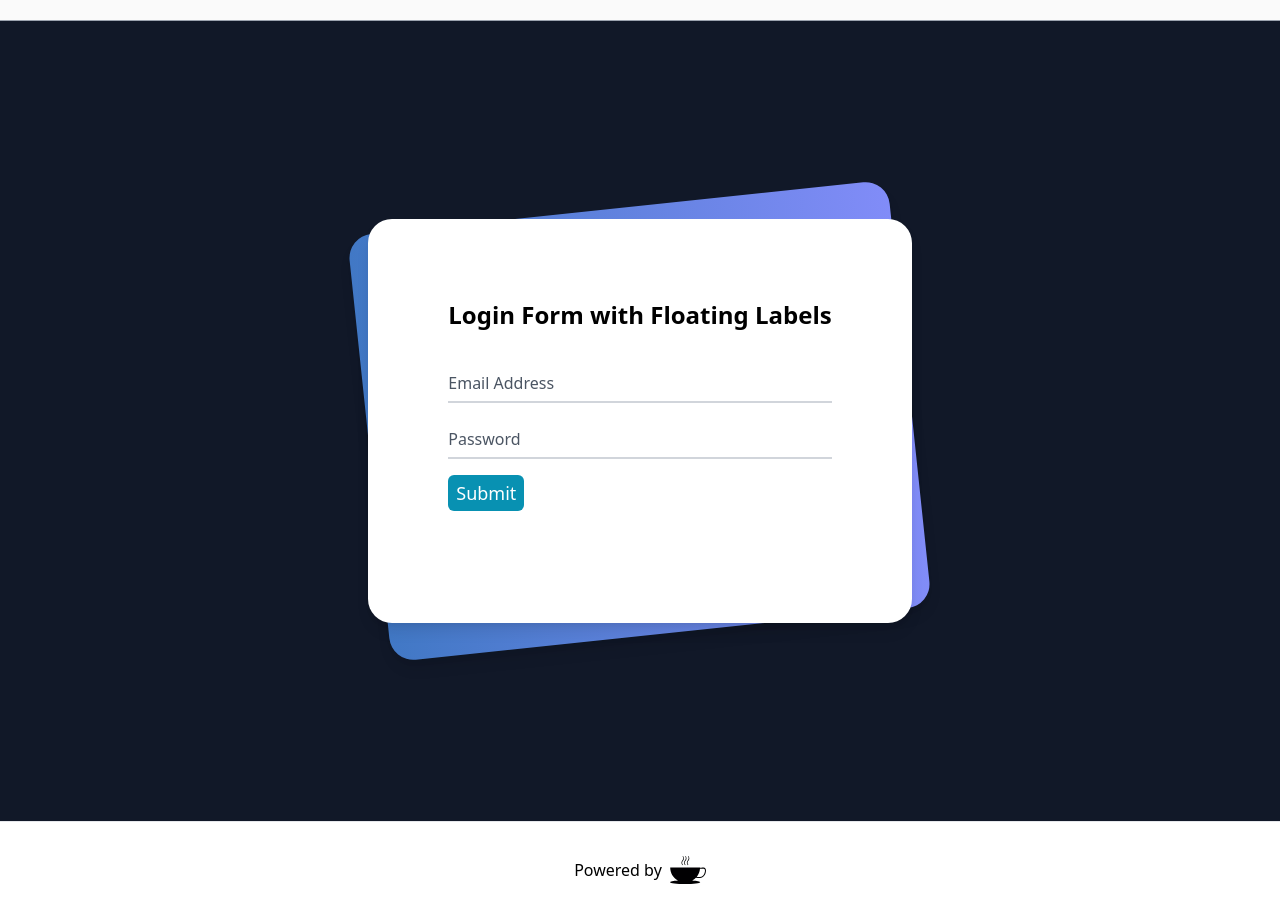
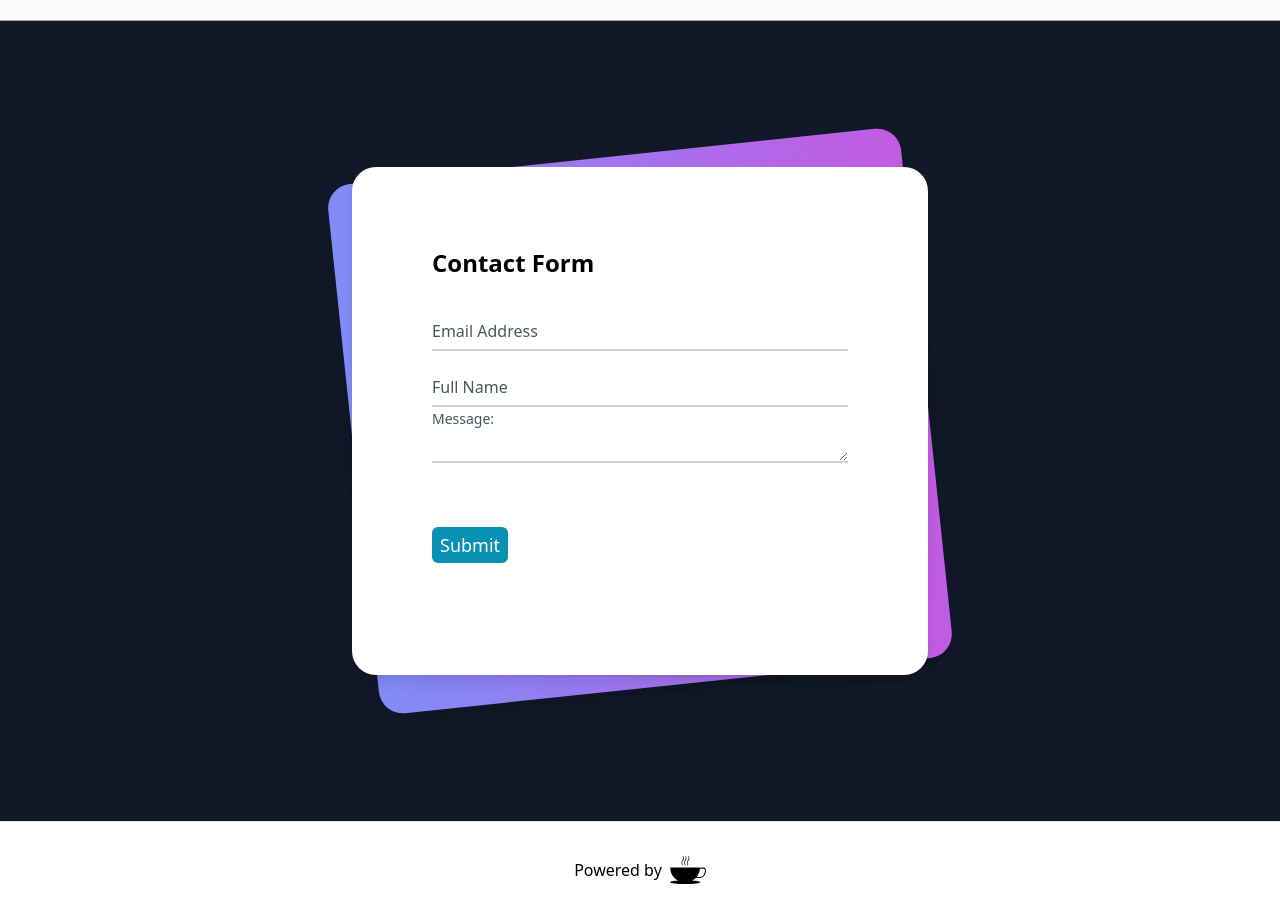
Before and after one commit to coscoaj1/myportfolio, a Next.js app: page / in a window 1280 px wide. Shown: the part 1760-2677 px from the top of the page. Built offline with nearby package versions, Linux system fonts and the light colour scheme.

Commit message:
contact form

```diff
--- a/components/Contact.js
+++ b/components/Contact.js
@@ -1,16 +1,14 @@
-import React from 'react';
+import React from "react";
 
 function Contact() {
   return (
     <div class="min-h-screen bg-[#111828] py-6 flex flex-col justify-center sm:py-12">
       <div class="relative py-3 sm:max-w-xl sm:mx-auto">
-				<div class="absolute inset-0 bg-gradient-to-r from-[#4178c5] to-[#818cf8] shadow-lg transform -skew-y-6 sm:skew-y-0 sm:-rotate-6 sm:rounded-3xl"></div>
-				<div class="relative px-4 py-10 bg-white shadow-lg sm:rounded-3xl sm:p-20">
+        <div class="absolute inset-0 bg-gradient-to-r from-[#818cf8] to-[#c25be2] shadow-lg transform -skew-y-6 sm:skew-y-0 sm:-rotate-6 sm:rounded-3xl"></div>
+        <div class="relative px-4 py-6 bg-white shadow-lg sm:rounded-3xl sm:p-20">
           <div class="max-w-md mx-auto">
             <div>
-							<h1 class="text-2xl font-semibold">
-								Login Form with Floating Labels
-							</h1>
+              <h1 class="text-2xl font-semibold">Contact Form</h1>
             </div>
             <div class="divide-y divide-gray-200">
               <div class="py-8 text-base leading-6 space-y-4 text-gray-700 sm:text-lg sm:leading-7">
@@ -33,21 +31,39 @@ function Contact() {
                 <div class="relative">
                   <input
                     autocomplete="off"
-										id="password"
-										name="password"
-										type="password"
+                    id="name"
+                    name="name"
+                    type="name"
                     class="peer placeholder-transparent h-10 w-full border-b-2 border-gray-300 text-gray-900 focus:outline-none focus:borer-rose-600"
-										placeholder="Password"
+                    placeholder="Name"
                   />
                   <label
-										for="password"
+                    for="name"
                     class="absolute left-0 -top-3.5 text-gray-600 text-sm peer-placeholder-shown:text-base peer-placeholder-shown:text-gray-440 peer-placeholder-shown:top-2 transition-all peer-focus:-top-3.5 peer-focus:text-gray-600 peer-focus:text-sm"
                   >
-										Password
+                    Full Name
+                  </label>
+                </div>
+                <div class="relative h-20">
+                  <textarea
+                    className="h-20 mt-3 border"
+                    autocomplete="off"
+                    cols="40"
+                    rows="3"
+                    id="message"
+                    name="message"
+                    type="message"
+                    class="peer placeholder-transparent h-10 w-full border-b-2 border-gray-300 text-gray-900 focus:outline-none focus:borer-rose-600"
+                  ></textarea>
+                  <label
+                    for="message"
+                    class="absolute left-0 -top-3.5 text-gray-600 text-sm peer-placeholder-shown:text-base peer-placeholder-shown:text-gray-440 peer-placeholder-shown:top-2 transition-all peer-focus:-top-3.5 peer-focus:text-gray-600 peer-focus:text-sm"
+                  >
+                    Message:
                   </label>
                 </div>
                 <div class="relative">
-									<button class="bg-[#0891b2] text-white rounded-md px-2 py-1">
+                  <button class="bg-[#0891b2] text-white rounded-md px-2 py-1 mt-2">
                     Submit
                   </button>
                 </div>
--- a/components/Hero.js
+++ b/components/Hero.js
@@ -22,7 +22,7 @@ function Hero() {
           </div>
         </section>
         <div className="absolute bottom-0 right-5">
-          <div className="font-medium sm:text-7xl text-3xl text-[#0891b2]">
+          <div className="font-medium sm:text-6xl md:text-7xl text-3xl text-[#0891b2]">
             {"</>"}
           </div>
         </div>
--- a/styles/globals.css
+++ b/styles/globals.css
@@ -1,4 +1,4 @@
-@import url('https://fonts.googleapis.com/css2?family=Roboto:wght@100;300;400;500;700&display=swap');
+@import url("https://fonts.googleapis.com/css2?family=Roboto:wght@100;300;400;500;700&display=swap");
 @tailwind base;
 @tailwind components;
 @tailwind utilities;
@@ -20,7 +20,7 @@ body {
 }
 #light {
   background: conic-gradient(
-		from 41deg at 85% 110%,
+    from 41deg at 85% 120%,
     rgba(17, 24, 39, 1) 0%,
     rgba(17, 24, 39, 1) 75%,
     rgba(0, 188, 212, 1) 76%,
```
Lines whose indentation alone changed are shown as unchanged.
